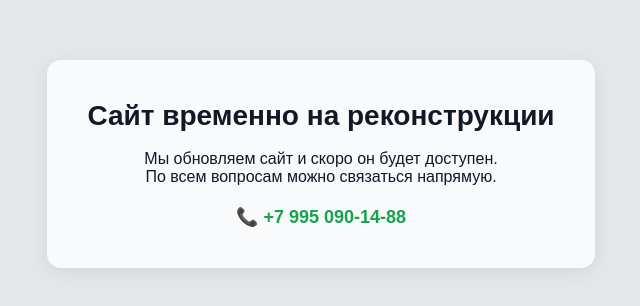
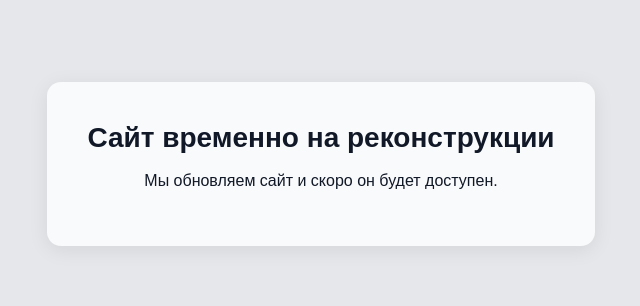
Before and after one commit to 74msmrh/74msmrh.github.io, a plain HTML site: page index.html in a window 1280 px wide. Shown: the part 236-542 px from the top of the page, without its empty margins (319-959 px from the left). Drawn offline with Linux system fonts and the light colour scheme.

Commit message:
Update index.html

```diff
--- a/index.html
+++ b/index.html
@@ -55,11 +55,8 @@
     <h1>Сайт временно на реконструкции</h1>
     <p>
       Мы обновляем сайт и скоро он будет доступен.<br>
-      По всем вопросам можно связаться напрямую.
     </p>
 
-    <div class="phone">
-      📞 <a href="tel:+79950901488">+7&nbsp;995&nbsp;090-14-88</a>
-    </div>
+
 
     <p style="margin-top: 24px; font-size: 14px; color: #6b7280;"
```
